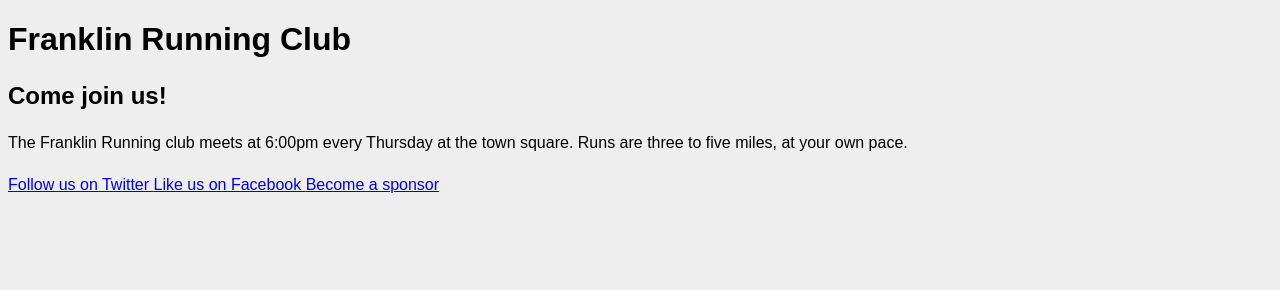
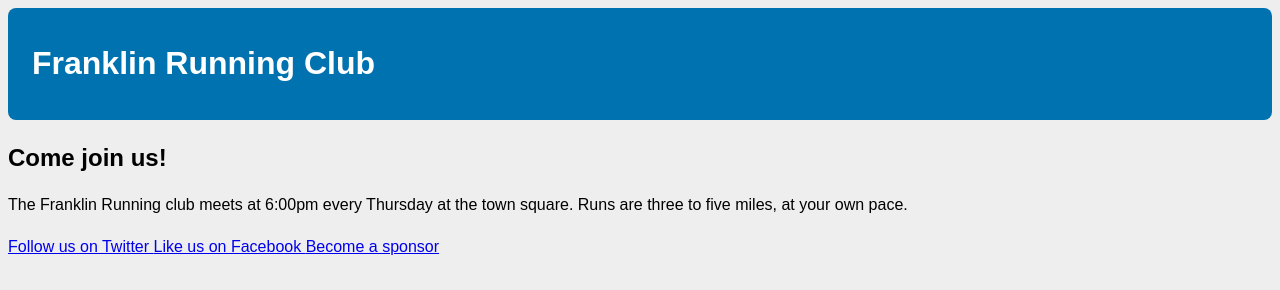
Before and after one commit to EnricoMassoneDeltatre/mastering-box-model, a website: page index.html in a window 1280 px wide. Drawn offline with Linux system fonts and the light colour scheme.

Commit message:
added header styles

```diff
--- a/style.css
+++ b/style.css
@@ -16,3 +16,10 @@ body {
 body * + * {
   margin-top: 1.5em;
 }
+
+header {
+  background-color: #0072b0;
+  color: #fff;
+  border-radius: 0.5em;
+  padding: 1em 1.5em;
+}
```
